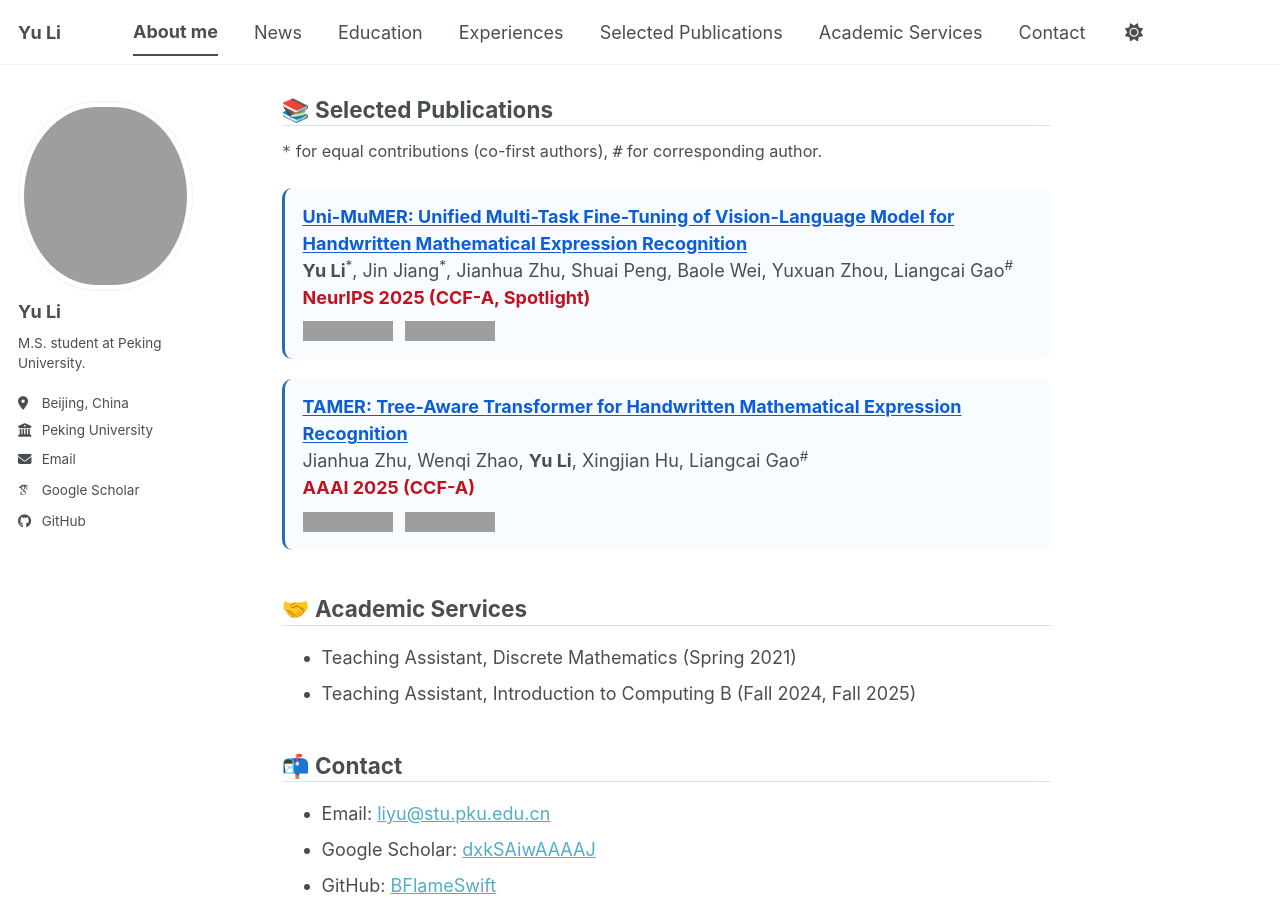
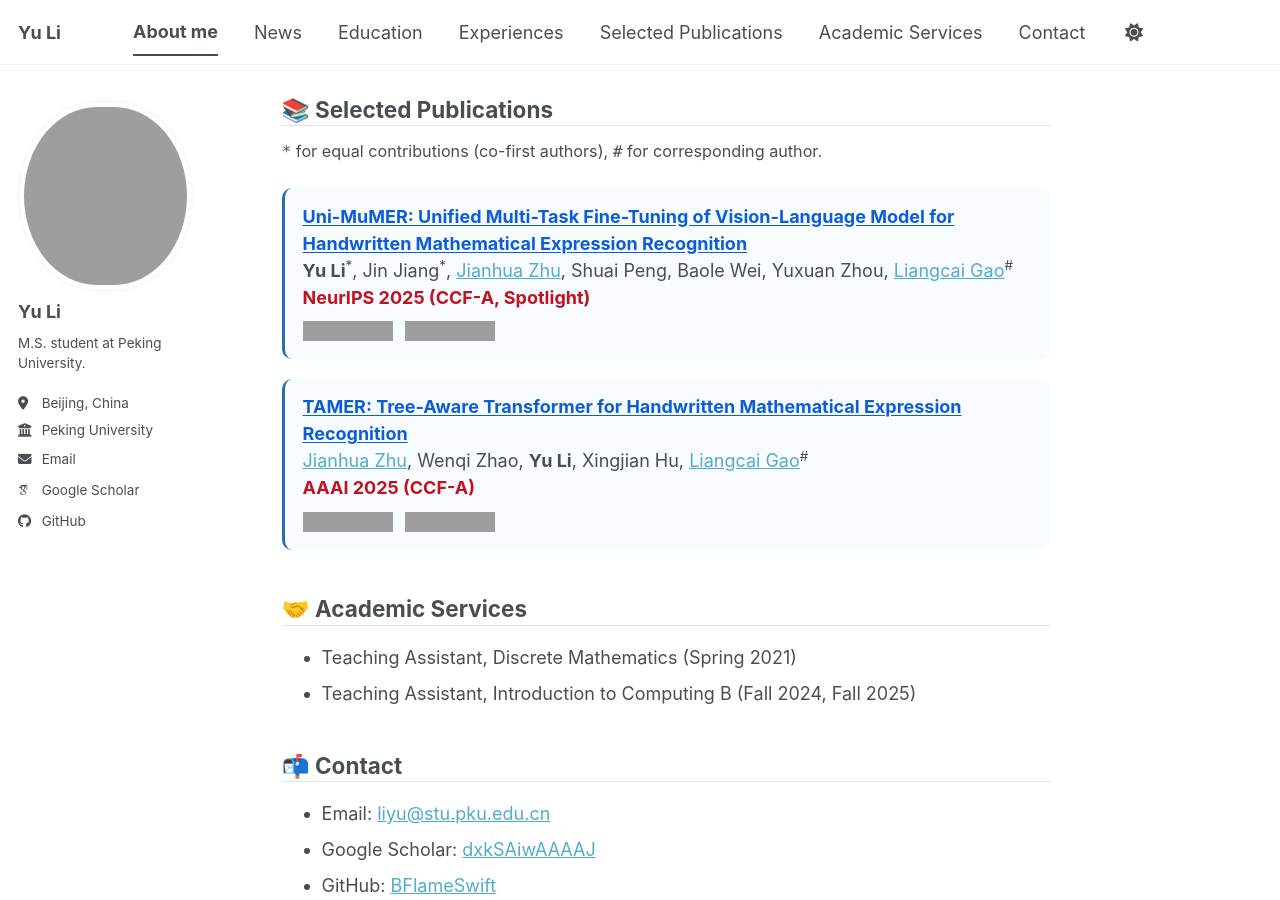
Before and after one commit to BFlameSwift/bflameswift.github.io, a Jekyll site: the page built from _pages/about.md, in a window 1280 px wide and 900 px high, scrolled down 1248 px. Built offline with Jekyll 4.4.1, drawn with Linux system fonts in a browser that asks for light colours; some web fonts are replaced; a script bundle is joined from its source files by our own code; library files that are not in the unit come from our copies; comment, search, counter and statistics services are not loaded; some of the changed lines change nothing that is shown; grey boxes are pictures that could not be loaded.

Commit message:
update friend link

```diff
--- a/_pages/about.md
+++ b/_pages/about.md
@@ -102,7 +102,7 @@ I am currently a Research Intern at Microsoft Research Asia (GenAI Group), worki
 
 <div class="paper-entry">
   <a class="paper-title-link" href="https://github.com/BFlameSwift/Uni-MuMER" target="_blank" rel="noopener">Uni-MuMER: Unified Multi-Task Fine-Tuning of Vision-Language Model for Handwritten Mathematical Expression Recognition</a><br>
-  <span><strong>Yu Li</strong><sup>*</sup>, Jin Jiang<sup>*</sup>, Jianhua Zhu, Shuai Peng, Baole Wei, Yuxuan Zhou, Liangcai Gao<sup>#</sup></span><br>
+  <span><strong>Yu Li</strong><sup>*</sup>, Jin Jiang<sup>*</sup>, <a href="https://qingzhenduyu.github.io/" target="_blank" rel="noopener">Jianhua Zhu</a>, Shuai Peng, Baole Wei, Yuxuan Zhou, <a href="https://scholar.google.com/citations?user=6Ia92WsAAAAJ" target="_blank" rel="noopener">Liangcai Gao</a><sup>#</sup></span><br>
   <span class="venue-tag"><strong>NeurIPS 2025 (CCF-A, Spotlight)</strong></span>
   <div class="paper-badges">
     <a href="https://github.com/BFlameSwift/Uni-MuMER" target="_blank" rel="noopener"><img alt="GitHub Repo" src="https://img.shields.io/badge/GitHub-Repo-181717?logo=github&logoColor=white"></a>
@@ -112,7 +112,7 @@ I am currently a Research Intern at Microsoft Research Asia (GenAI Group), worki
 
 <div class="paper-entry">
   <a class="paper-title-link" href="https://github.com/qingzhenduyu/TAMER" target="_blank" rel="noopener">TAMER: Tree-Aware Transformer for Handwritten Mathematical Expression Recognition</a><br>
-  <span>Jianhua Zhu, Wenqi Zhao, <strong>Yu Li</strong>, Xingjian Hu, Liangcai Gao<sup>#</sup></span><br>
+  <span><a href="https://qingzhenduyu.github.io/" target="_blank" rel="noopener">Jianhua Zhu</a>, Wenqi Zhao, <strong>Yu Li</strong>, Xingjian Hu, <a href="https://scholar.google.com/citations?user=6Ia92WsAAAAJ" target="_blank" rel="noopener">Liangcai Gao</a><sup>#</sup></span><br>
   <span class="venue-tag"><strong>AAAI 2025 (CCF-A)</strong></span>
   <div class="paper-badges">
     <a href="https://github.com/qingzhenduyu/TAMER" target="_blank" rel="noopener"><img alt="GitHub Repo" src="https://img.shields.io/badge/GitHub-Repo-181717?logo=github&logoColor=white"></a>
```
